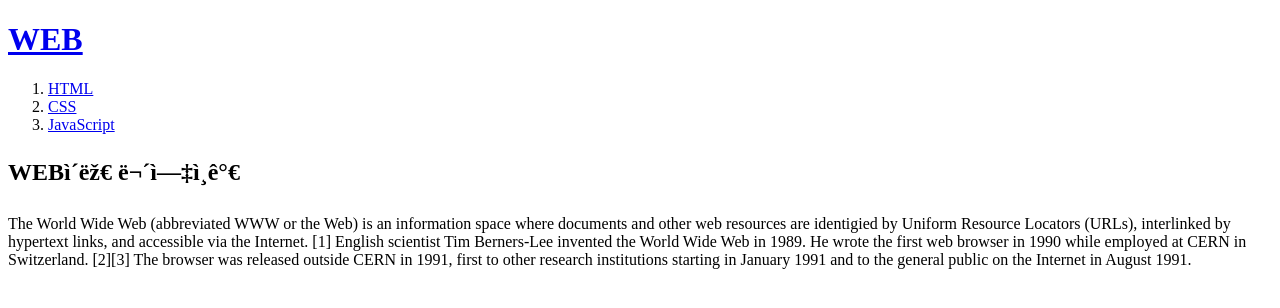
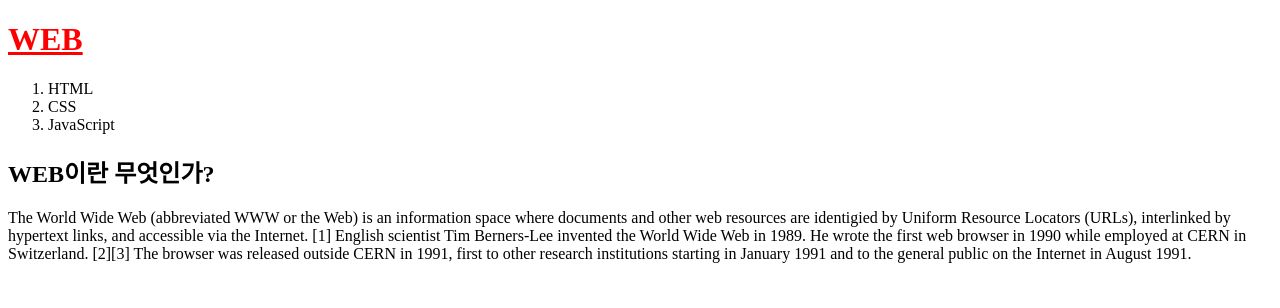
Before and after one commit to Hyeon1012/WEB1, a plain HTML site: page index.html in a window 1280 px wide. Drawn offline with Linux system fonts and the light colour scheme.

Commit message:
Add files via upload

```diff
--- a/index.html
+++ b/index.html
@@ -2,16 +2,22 @@
 <html>
   <head>
     <title>WEB1 - Welcome</title>
-    <meta charset="UTH-g"/>
+    <meta charset="utf-8"/>
+    <style>
+      a {
+        color : black;
+        text-decoration : none;
+      }
+    </style>
   </head>
   <body>
-    <h1><a href="index.html">WEB</a></h1>
+    <h1><a href="index.html" style="color:red; text-decoration:underline">WEB</a></h1>
     <ol>
       <li><a href="1.html">HTML</a></li>
       <li><a href="2.html">CSS</a></li>
       <li><a href="3.html">JavaScript</a></li>
     </ol>
-    <h2>WEB이란 무엇인가</h2>
+    <h2>WEB이란 무엇인가?</h2>
     <p>The World Wide Web (abbreviated WWW or the Web) is an information space where documents and other web resources are identigied by Uniform Resource Locators (URLs), interlinked by hypertext links, and accessible via the Internet.
     [1] English scientist Tim Berners-Lee invented the World Wide Web in 1989. He wrote the first web browser in 1990 while employed at CERN in Switzerland. [2][3] The browser was released outside CERN in 1991, first to other research institutions starting in January 1991 and to the general public on the Internet in August 1991.
     </p>
```
Also changed, not shown: 1.html (+9 -3 lines), 2.html (+8 -2 lines), 3.html (+8 -2 lines).
